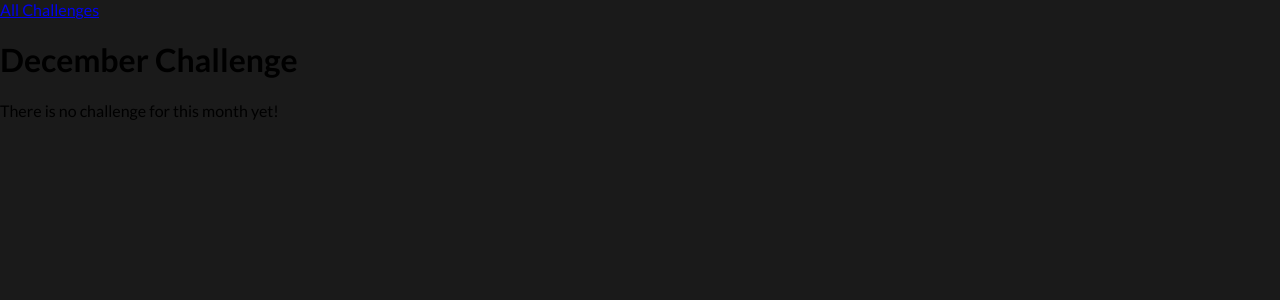
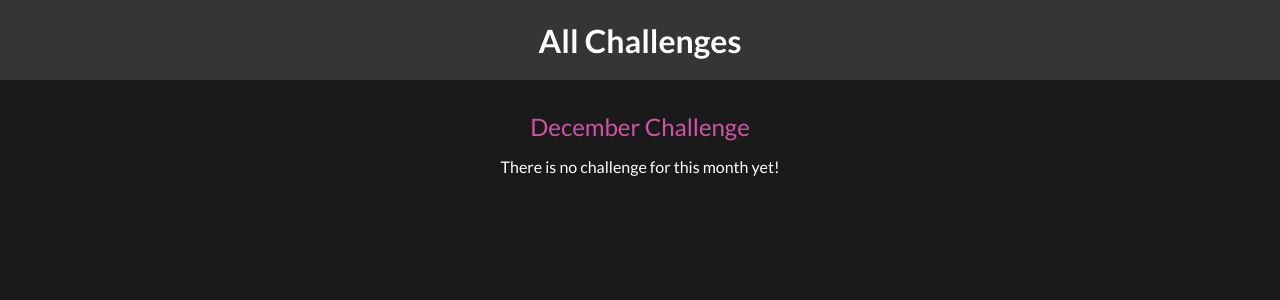
Before and after one commit to chinatownhorseracing/Challenges-app-Django, a Django app: page /challenges/december in a window 1280 px wide. Shown: the top 300 px of the page. Run offline with Django 5.2, Linux system fonts and the light colour scheme.

Commit message:
Project done

```diff
--- /dev/null
+++ b/challenges/static/challenges/challenge.css
@@ -0,0 +1,21 @@
+h1, h2 {
+    text-align: center;
+    color: white;
+}
+
+h1 {
+    font-size: 1.5rem;
+    margin: 2rem 0 1rem 0;
+    font-weight: normal;
+    color: #cf54a6;
+}
+
+h2 {
+    font-size: 3rem;
+    font-weight: bold;
+}
+
+.fallback {
+    text-align: center;
+    color: white;
+}
--- /dev/null
+++ b/challenges/static/challenges/includes/header.css
@@ -0,0 +1,25 @@
+header {
+    width: 100%;
+    height: 5rem;
+    background-color: #353535;
+}
+
+header nav {
+    width: 100%;
+    height: 100%;
+    display: flex;
+    justify-content: center;
+    align-items: center;
+}
+
+header nav a {
+    color: white;
+    font-size: 2rem;
+    font-weight: bold;
+    text-decoration: none;
+}
+
+header nav a:hover,
+header nav a:active {
+    color: #cf54a6;
+}
--- a/challenges/templates/challenges/challenge.html
+++ b/challenges/templates/challenges/challenge.html
@@ -1,4 +1,10 @@
 {% extends "base.html" %}
+{% load static %}
+
+{% block css_files %}
+    <link rel="stylesheet" href="{% static "challenges/challenge.css" %}">
+    <link rel="stylesheet" href="{% static "challenges/includes/header.css" %}">
+{% endblock %}
 
 {% block page_title %}
     {{ month_name|title }} Challenge
@@ -11,6 +17,6 @@
     {% if text is not None %}
         <h2>{{ text }}</h2>
     {% else %}
-        <p>There is no challenge for this month yet!</p>
+        <p class="fallback">There is no challenge for this month yet!</p>
     {% endif %}
 {% endblock %}
--- a/challenges/templates/challenges/index.html
+++ b/challenges/templates/challenges/index.html
@@ -3,6 +3,7 @@
 
 {% block css_files %}
 <link rel="stylesheet" href="{% static "challenges/challenges.css" %}">
+<link rel="stylesheet" href="{% static "challenges/includes/header.css" %}">
 {% endblock %}
 
 {% block page_title %}
```
